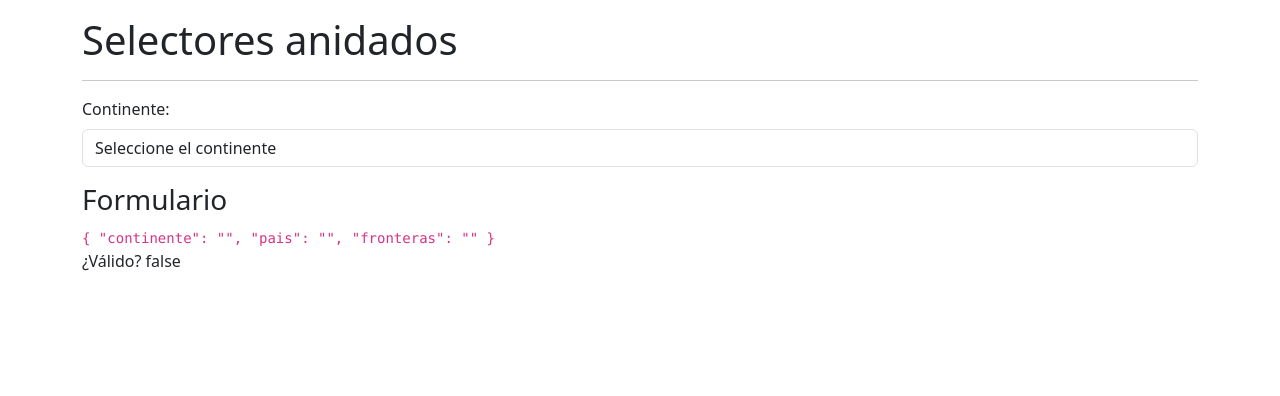
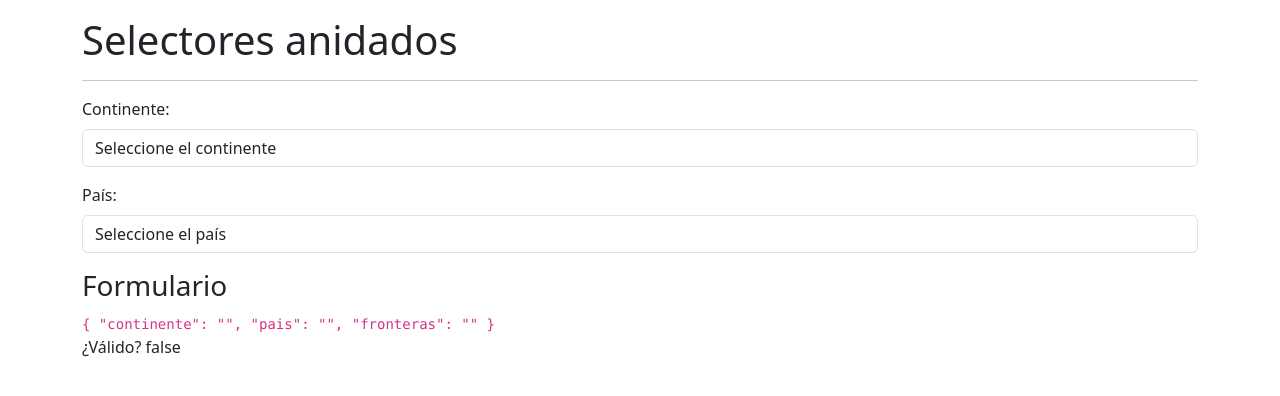
Before and after one commit to FranRDev/CursoAngularDeCeroAExpertoFernandoHerrera, an Angular app in the folder 08-selectores/: page /selectores in a window 1280 px wide. Shown: the top 396 px of the page. Built offline with nearby package versions, Linux system fonts and the light colour scheme.

Commit message:
Clase 268. Segundo selector anidado - Países

```diff
--- a/08-selectores/src/app/paises/pages/selectores/selectores.component.html
+++ b/08-selectores/src/app/paises/pages/selectores/selectores.component.html
@@ -14,6 +14,17 @@
     </div>
    </div>
 
+  <!-- Países -->
+  <div class="row mb-3">
+    <div class="col">
+      <label class="form-label">País:</label>
+      <select formControlName="continente" class="form-control">
+        <option value="">Seleccione el país</option>
+            <!-- <option *ngFor="let continente of continentes" [value]="continente">{{ continente }}</option> -->
+      </select>
+    </div>
+   </div>
+
 </form>
 
 <h3>Formulario</h3>
--- a/08-selectores/src/app/paises/pages/selectores/selectores.component.ts
+++ b/08-selectores/src/app/paises/pages/selectores/selectores.component.ts
@@ -1,4 +1,4 @@
-import { Component } from '@angular/core';
+import { Component, OnInit } from '@angular/core';
 import { FormBuilder, FormGroup, Validators } from '@angular/forms';
 
 import { PaisesService } from '../../services/paises.service';
@@ -8,7 +8,7 @@ import { Region } from '../../interfaces/paises.interfaces';
   selector: 'pagina-selectores',
   templateUrl: './selectores.component.html'
 })
-export class PaginaSelectoresComponent {
+export class PaginaSelectoresComponent implements OnInit {
 
   public formulario: FormGroup = this.fb.group({
     continente: ['', Validators.required],
@@ -21,8 +21,16 @@ export class PaginaSelectoresComponent {
     private servicioPaises: PaisesService
   ) { }
 
+  ngOnInit(): void {
+    this.continenteCambiado();
+  }
+
   get continentes(): Region[] {
     return this.servicioPaises.continentes;
   }
 
+  continenteCambiado(): void {
+    this.formulario.get('continente')!.valueChanges.subscribe(continente => { console.log(continente); })
+  }
+
 }
--- a/08-selectores/src/app/paises/services/paises.service.ts
+++ b/08-selectores/src/app/paises/services/paises.service.ts
@@ -1,5 +1,5 @@
 import { Injectable } from '@angular/core';
-import { Region } from '../interfaces/paises.interfaces';
+import { PaisReducido, Region } from '../interfaces/paises.interfaces';
 
 @Injectable({
   providedIn: 'root'
@@ -14,4 +14,9 @@ export class PaisesService {
     return [...this._continentes];
   }
 
+  obtenerPaisesPorContinente(continente: Region): PaisReducido[] {
+
+    return [];
+  }
+
 }
```
Also changed, not shown: 08-selectores/src/app/paises/interfaces/paises.interfaces.ts (+7 -1 lines).
